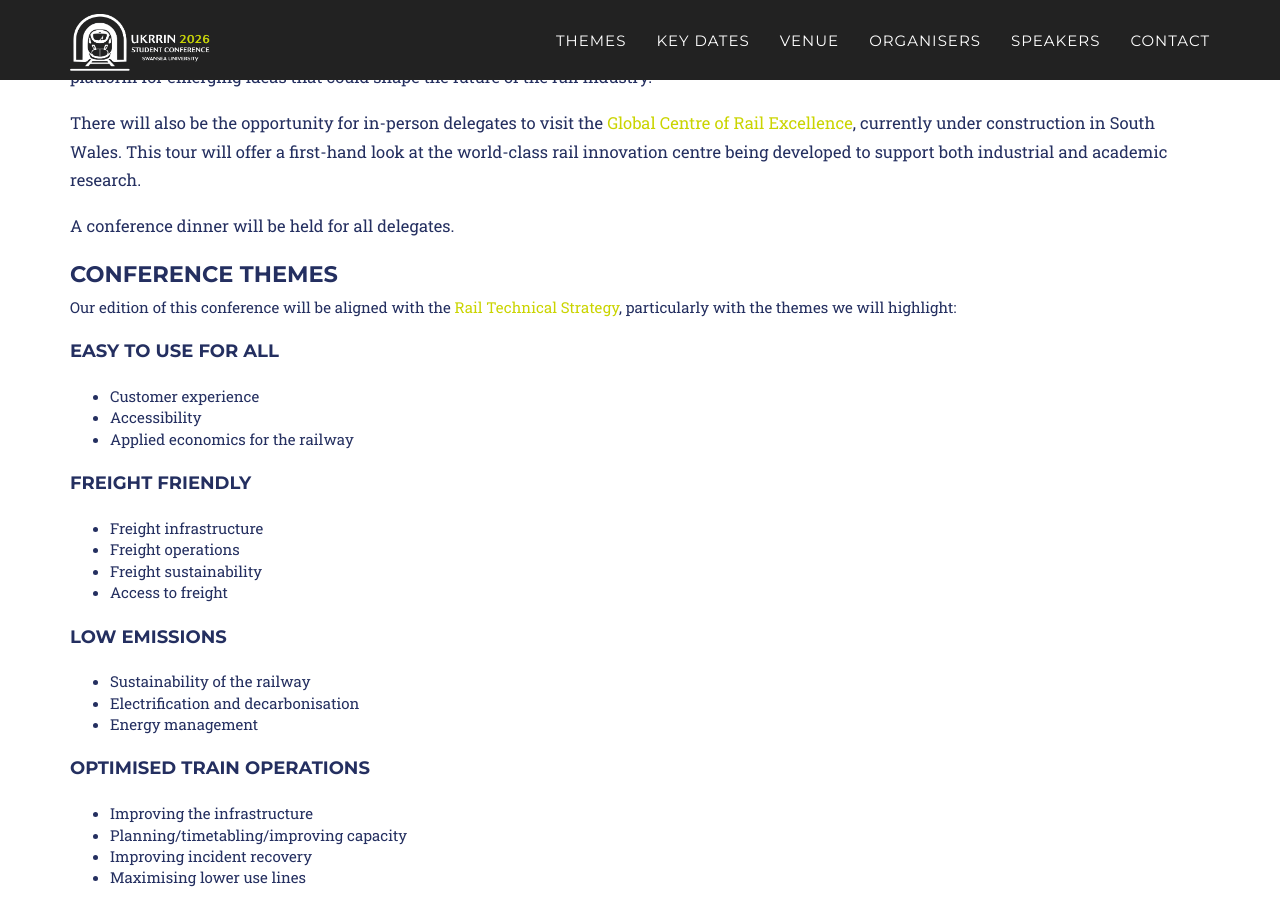
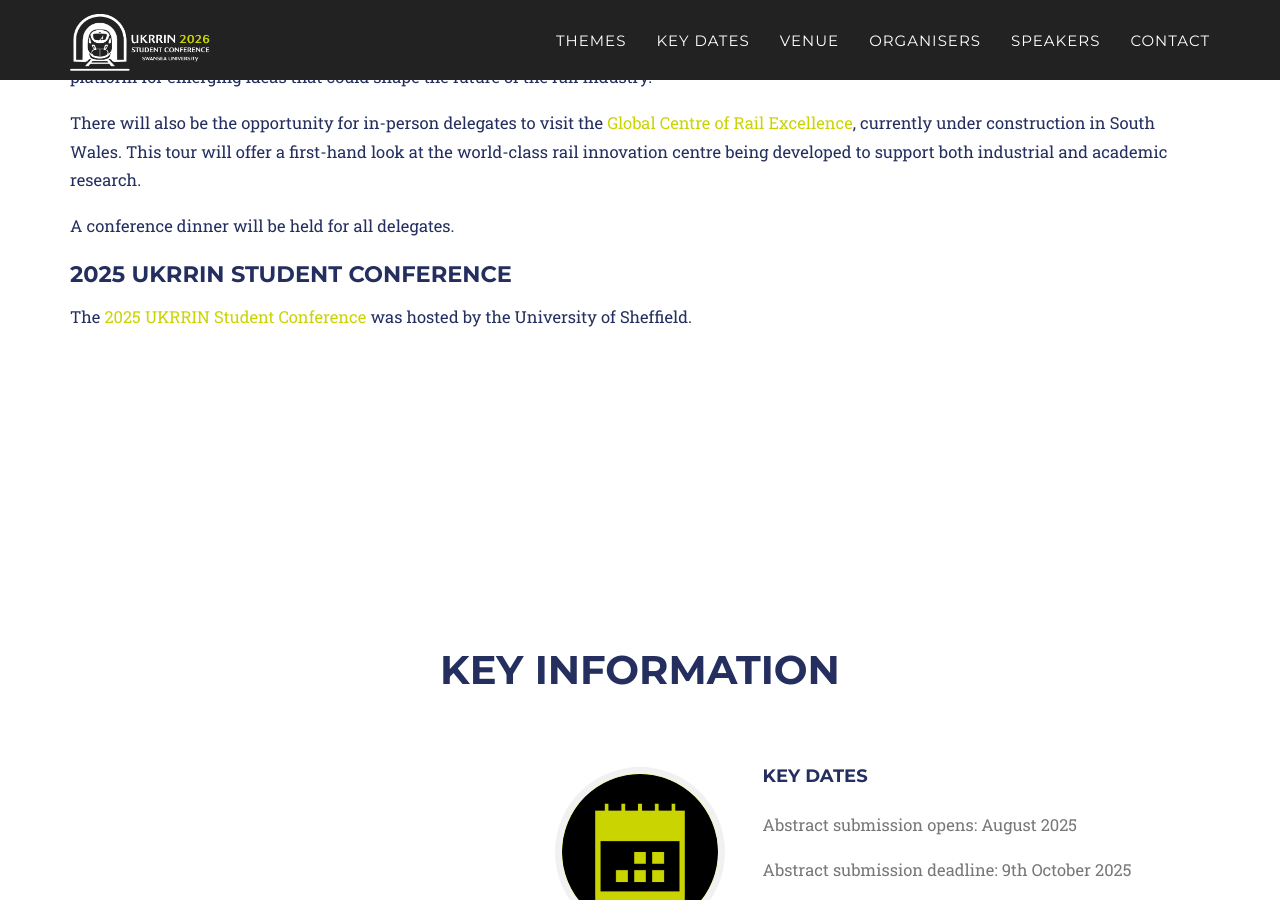
Before and after one commit to ukrrin2026swansea/ukrrin2026swansea.github.io, a Jekyll site: the page built from index.html, in a window 1280 px wide and 900 px high, scrolled down 1194 px. Built offline with Jekyll 4.4.1, drawn with Linux system fonts in a browser that asks for light colours; some web fonts are replaced; some of the changed text lies outside the part shown.

Commit message:
changing main page

```diff
--- a/_includes/2017_data/intro.html
+++ b/_includes/2017_data/intro.html
@@ -36,79 +36,6 @@
 
     <p>A conference dinner will be held for all delegates.</p>
 
-    <h2>Conference Themes</h2>
-    Our edition of this conference will be aligned with the
-    <a
-      class="urllink"
-      href="https://railtechnicalstrategy.co.uk/"
-      rel="nofollow"
-      >Rail Technical Strategy</a
-    >, particularly with the themes we will highlight:
-
-    <h4>Easy to use for all</h4>
-    <ul>
-      <li>Customer experience</li>
-      <li>Accessibility</li>
-      <li>Applied economics for the railway</li>
-    </ul>
-
-    <h4>Freight friendly</h4>
-    <ul>
-      <li>Freight infrastructure</li>
-      <li>Freight operations</li>
-      <li>Freight sustainability</li>
-      <li>Access to freight</li>
-    </ul>
-
-    <h4>Low emissions</h4>
-    <ul>
-      <li>Sustainability of the railway</li>
-      <li>Electrification and decarbonisation</li>
-      <li>Energy management</li>
-    </ul>
-
-    <h4>Optimised train operations</h4>
-    <ul>
-      <li>Improving the infrastructure</li>
-      <li>Planning/timetabling/improving capacity</li>
-      <li>Improving incident recovery</li>
-      <li>Maximising lower use lines</li>
-    </ul>
-
-    <h4>Efficient and reliable assets</h4>
-    <ul>
-      <li>
-        Accelerating railway development while minimising risks (testing and
-        verification)
-      </li>
-      <li>Railway resilience and security of the railway</li>
-      <li>Safe and efficient maintenance</li>
-    </ul>
-
-    <h2>Keynote Speakers</h2>
-    <ul>
-      <li>
-        Industry leaders will share insights on current trends and challenges in
-        the train sector.
-      </li>
-      <li>
-        Experts will discuss the role of academic research in enhancing
-        operational efficiency and safety in rail transport.
-      </li>
-    </ul>
-
-    <h2>Networking Opportunities</h2>
-    <ul>
-      <li>
-        Attendees will have the chance to connect with peers and professionals,
-        fostering relationships that can lead to future collaborations.
-      </li>
-      <li>
-        Information will also be available for connecting with professional
-        railway-related organisations, to promote careers in the industry.
-      </li>
-    </ul>
-
     <h2>2025 UKRRIN Student Conference</h2>
     <p>
       The
```
